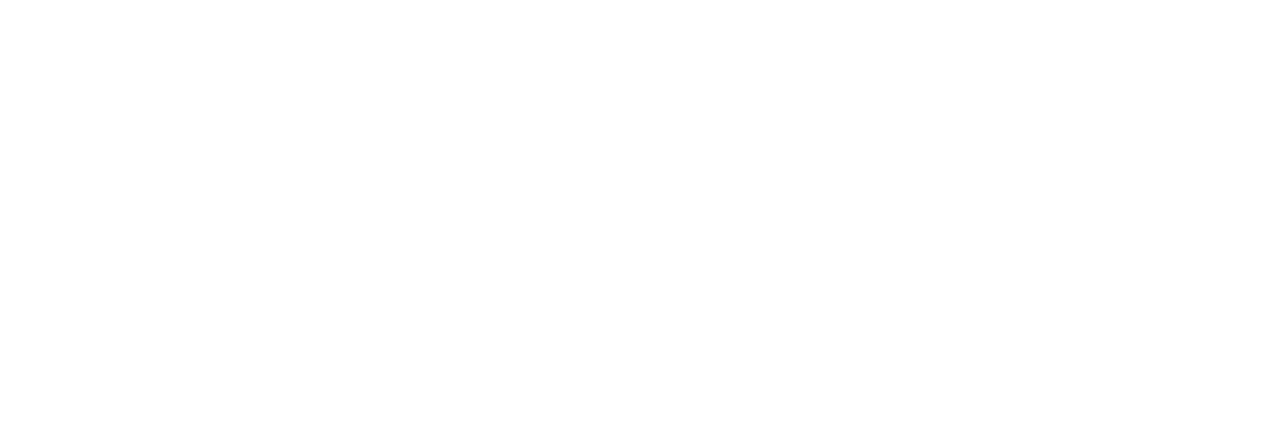
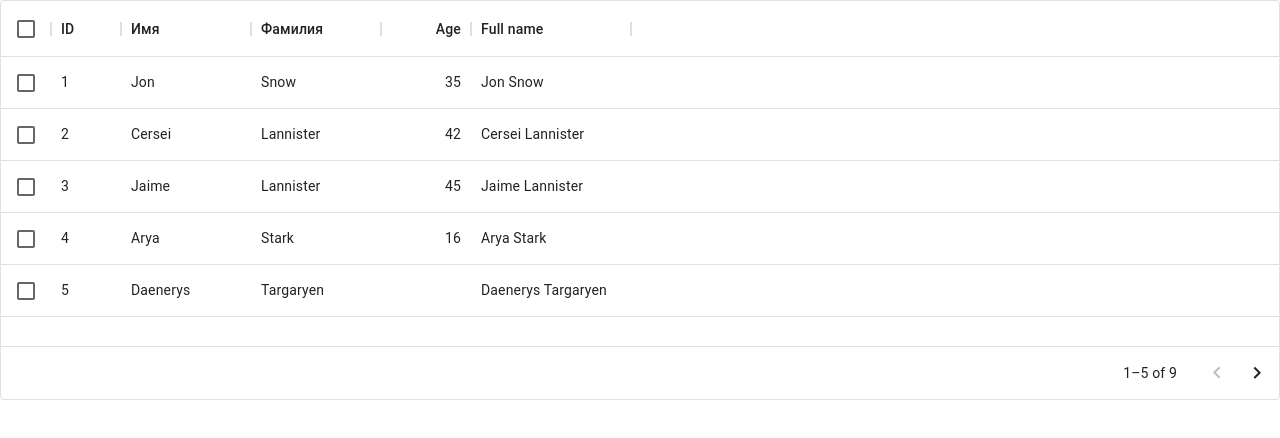
Before and after one commit to m3Rzy/stdls, a React (Create React App) app in the folder main/: page /stats in a window 1280 px wide. Before the commit this address had no page. Shown: the top 438 px of the page. Built offline with nearby package versions, Linux system fonts and the light colour scheme.

Commit message:
rework db & add table = need to custom from material ui

```diff
--- a/main/package.json
+++ b/main/package.json
@@ -3,6 +3,10 @@
   "version": "0.1.0",
   "private": true,
   "dependencies": {
+    "@emotion/react": "^11.9.3",
+    "@emotion/styled": "^11.9.3",
+    "@mui/material": "^5.9.2",
+    "@mui/x-data-grid": "^5.15.0",
     "@testing-library/jest-dom": "^5.16.4",
     "@testing-library/react": "^13.3.0",
     "@testing-library/user-event": "^13.5.0",
--- a/main/src/App.js
+++ b/main/src/App.js
@@ -1,10 +1,14 @@
 import { Routes, Route } from 'react-router-dom';
+import { Journal } from './content/journal';
 import { Main } from './content/main';
+import DataTable from './content/stats';
 
 function App() {
   return (
         <Routes>
           <Route path="/" element={<Main />}/>
+          <Route path="/list" element={<Journal />}/>
+          <Route path="/stats" element={<DataTable />} />
         </Routes>
   );
 }
--- /dev/null
+++ b/main/src/content/journal.js
@@ -0,0 +1,17 @@
+import React, { useEffect, useState } from 'react';
+
+
+function Journal()
+{
+    return(
+        <>
+        <h1>
+            Это журнал
+        </h1>
+
+
+        </>
+    )
+}
+
+export {Journal}
--- /dev/null
+++ b/main/src/content/stats.js
@@ -0,0 +1,49 @@
+import * as React from 'react';
+import { DataGrid } from '@mui/x-data-grid';
+
+const columns = [
+  { field: 'id', headerName: 'ID', width: 70 },
+  { field: 'firstName', headerName: 'Имя', width: 130 },
+  { field: 'lastName', headerName: 'Фамилия', width: 130 },
+  {
+    field: 'age',
+    headerName: 'Age',
+    type: 'number',
+    width: 90,
+  },
+  {
+    field: 'fullName',
+    headerName: 'Full name',
+    description: 'This column has a value getter and is not sortable.',
+    sortable: false,
+    width: 160,
+    valueGetter: (params) =>
+      `${params.row.firstName || ''} ${params.row.lastName || ''}`,
+  },
+];
+
+const rows = [
+  { id: 1, lastName: 'Snow', firstName: 'Jon', age: 35 },
+  { id: 2, lastName: 'Lannister', firstName: 'Cersei', age: 42 },
+  { id: 3, lastName: 'Lannister', firstName: 'Jaime', age: 45 },
+  { id: 4, lastName: 'Stark', firstName: 'Arya', age: 16 },
+  { id: 5, lastName: 'Targaryen', firstName: 'Daenerys', age: null },
+  { id: 6, lastName: 'Melisandre', firstName: null, age: 150 },
+  { id: 7, lastName: 'Clifford', firstName: 'Ferrara', age: 44 },
+  { id: 8, lastName: 'Frances', firstName: 'Rossini', age: 36 },
+  { id: 9, lastName: 'Roxie', firstName: 'Harvey', age: 65 },
+];
+
+export default function DataTable() {
+  return (
+    <div style={{ height: 400, width: '100%' }}>
+      <DataGrid
+        rows={rows}
+        columns={columns}
+        pageSize={5}
+        rowsPerPageOptions={[5]}
+        checkboxSelection
+      />
+    </div>
+  );
+}
```
Also changed, not shown: 2 other files (tests, documents, lock files or other folders).
